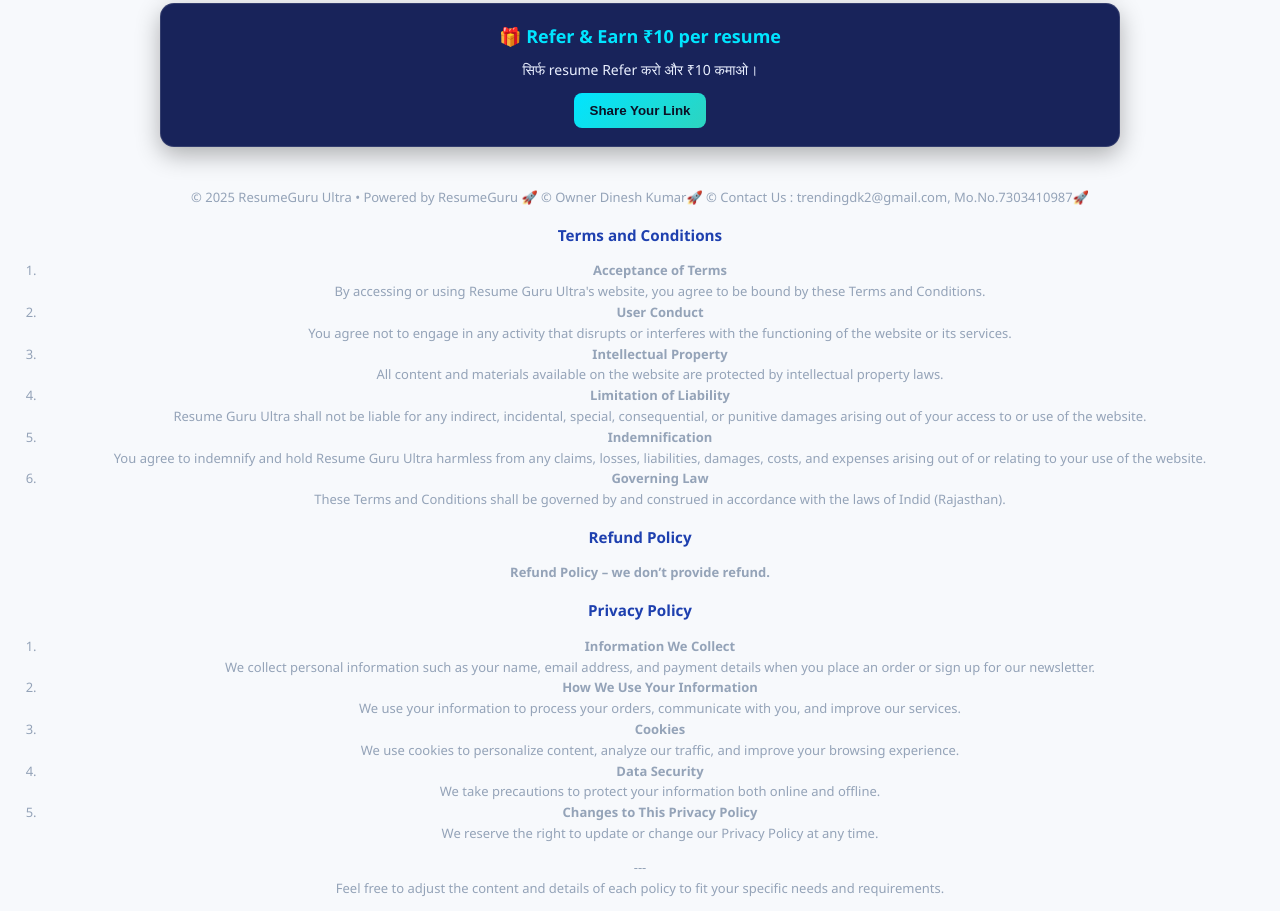
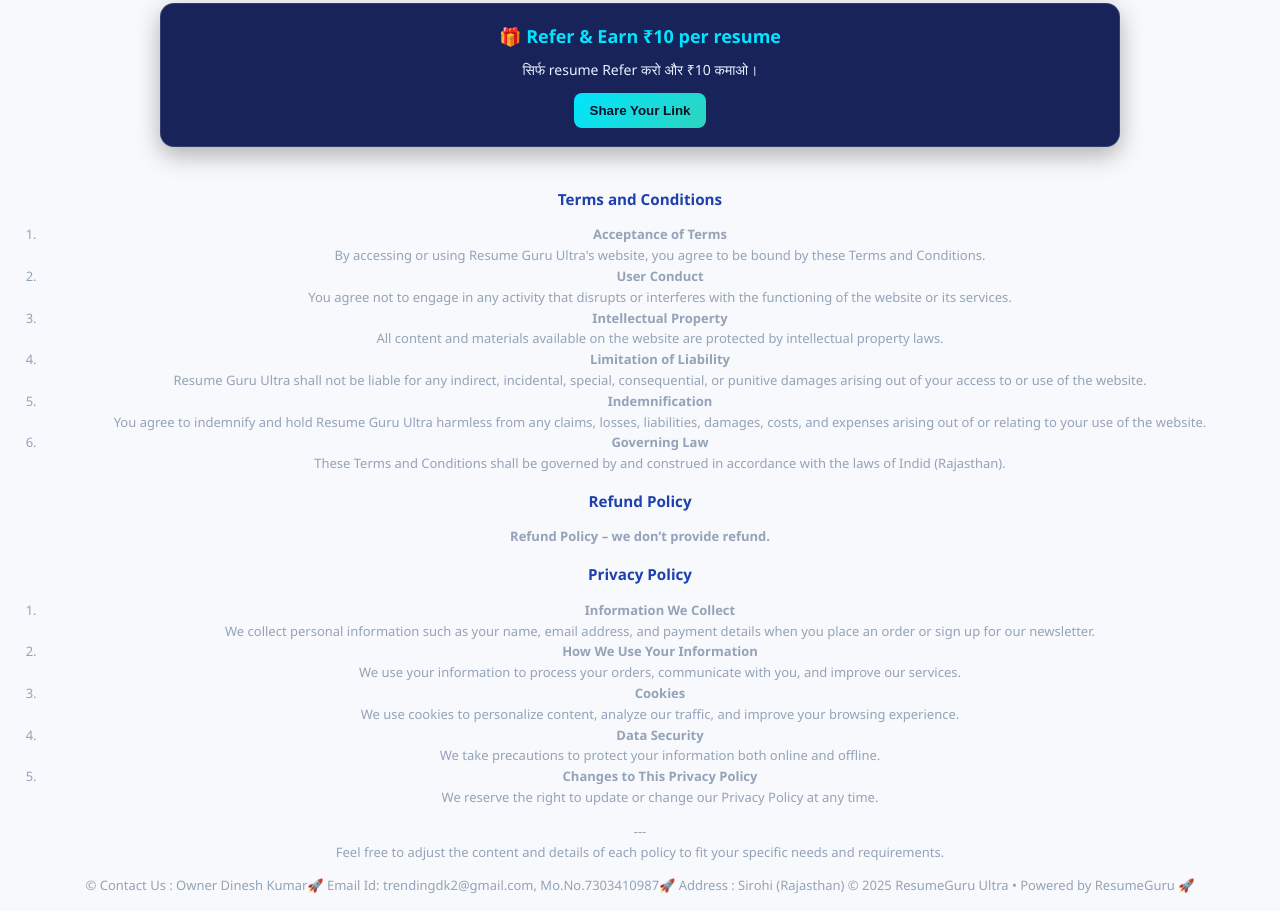
Before and after one commit to Dinesh9529/ResumeGuru, a website: page index.html in a window 1280 px wide. Shown: the part 3490-4401 px from the top of the page. Drawn offline with nearby package versions, Linux system fonts and the light colour scheme; a script that the page names is missing.

Commit message:
Update index.html

```diff
--- a/index.html
+++ b/index.html
@@ -1945,9 +1945,6 @@
     <button onclick="shareReferral()" style="padding:10px 16px; font-weight:700; border-radius:8px; background:linear-gradient(135deg,#00e5ff,#2dd4bf); color:#0b1025; border:0; cursor:pointer;">Share Your Link</button>
   </div>
   <div class="footer">
- © 2025 ResumeGuru Ultra • Powered by ResumeGuru 🚀
- © Owner Dinesh Kumar🚀
- © Contact Us : trendingdk2@gmail.com, Mo.No.7303410987🚀
 
 
 
@@ -2002,5 +1999,12 @@
   Feel free to adjust the content and details of each policy to fit your specific needs and requirements.</p>
 </div>
 
+ © Contact Us :
+ Owner Dinesh Kumar🚀
+ Email Id: trendingdk2@gmail.com, Mo.No.7303410987🚀
+ Address : Sirohi (Rajasthan)
+ © 2025 ResumeGuru Ultra • Powered by ResumeGuru 🚀
+
+
 </body>
 </html>
```
